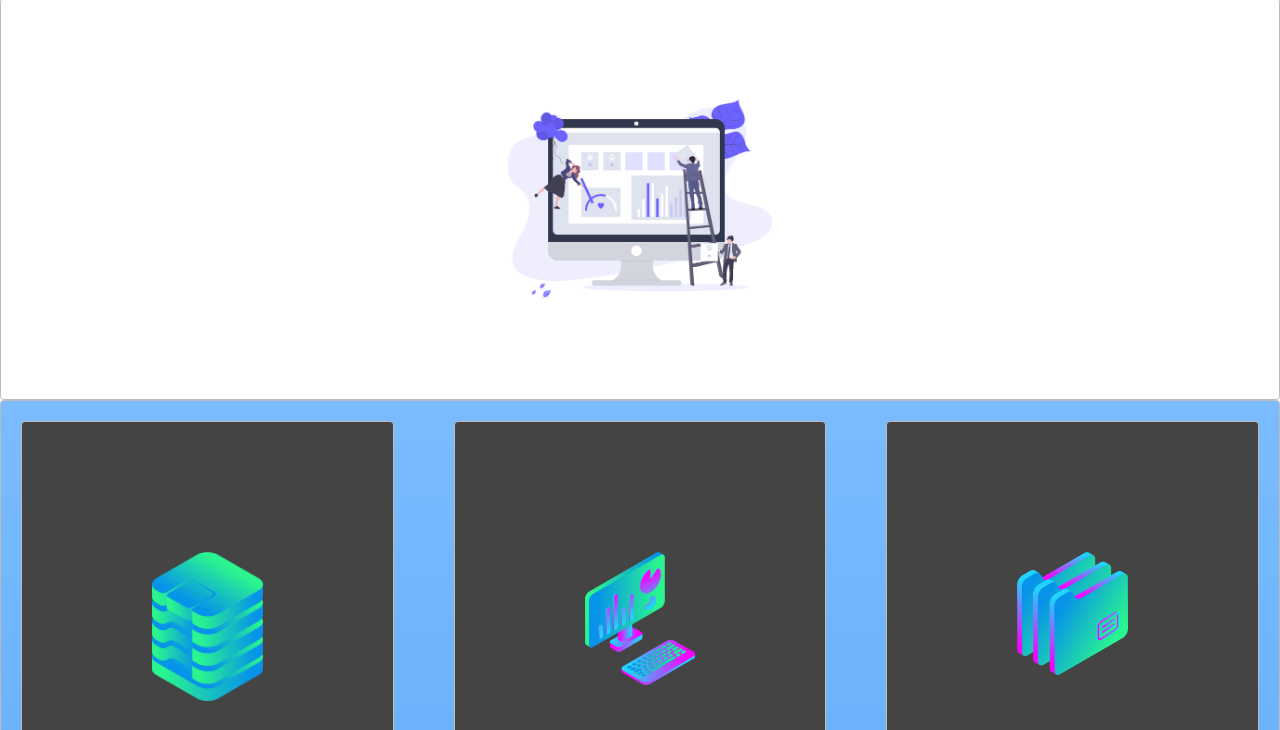
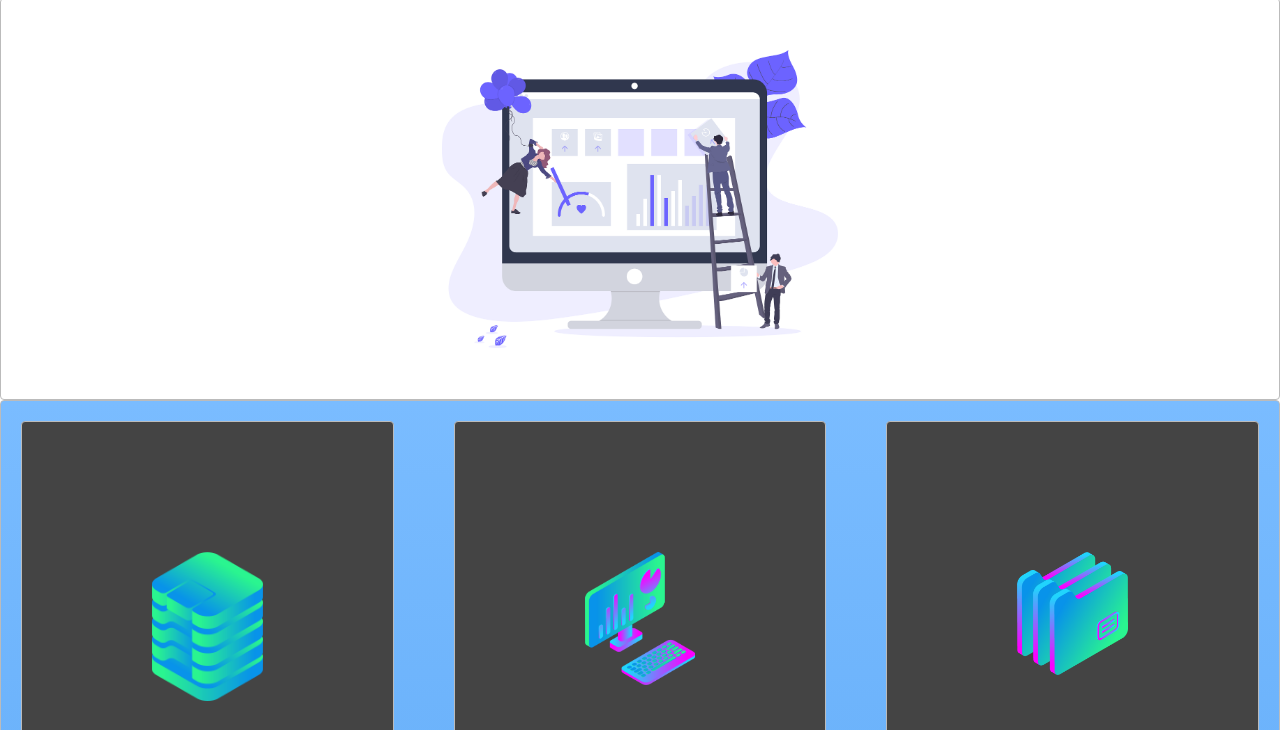
Before and after one commit to LegolasUlt/my-first-layout, a plain HTML site: page index.html in a window 1280 px wide. Shown: the part 70-800 px from the top of the page. Drawn offline with Linux system fonts and the light colour scheme.

Commit message:
Update style.css

```diff
--- a/style.css
+++ b/style.css
@@ -71,7 +71,7 @@ a {
 }
 
 .cover {
-    width: 10em;
+    width: 15em;
 }
 
 /* GRID */
```
